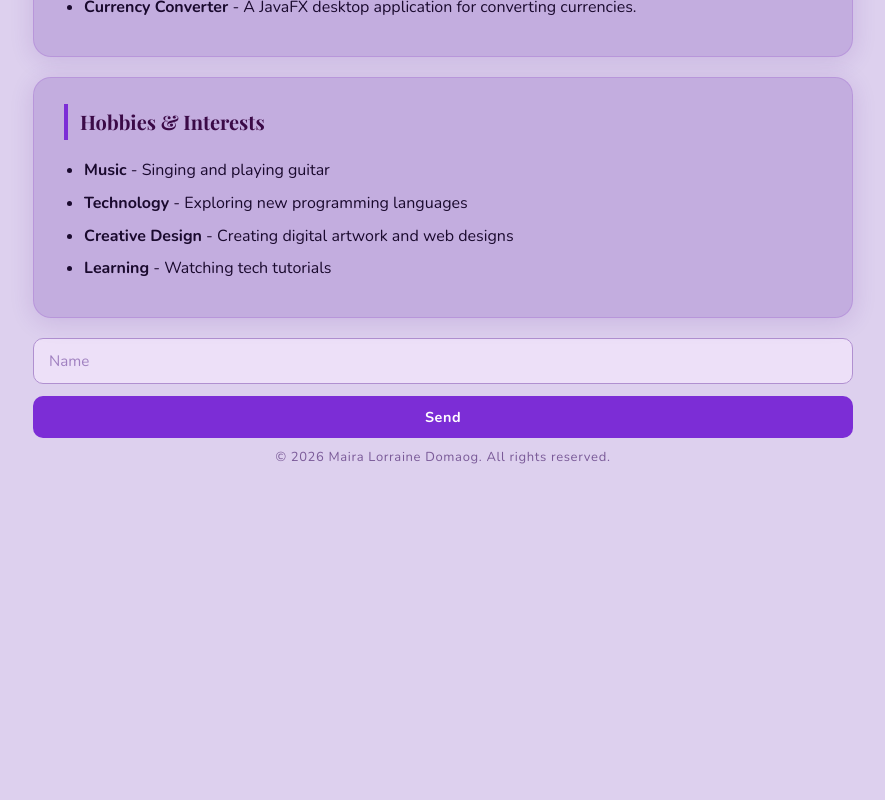
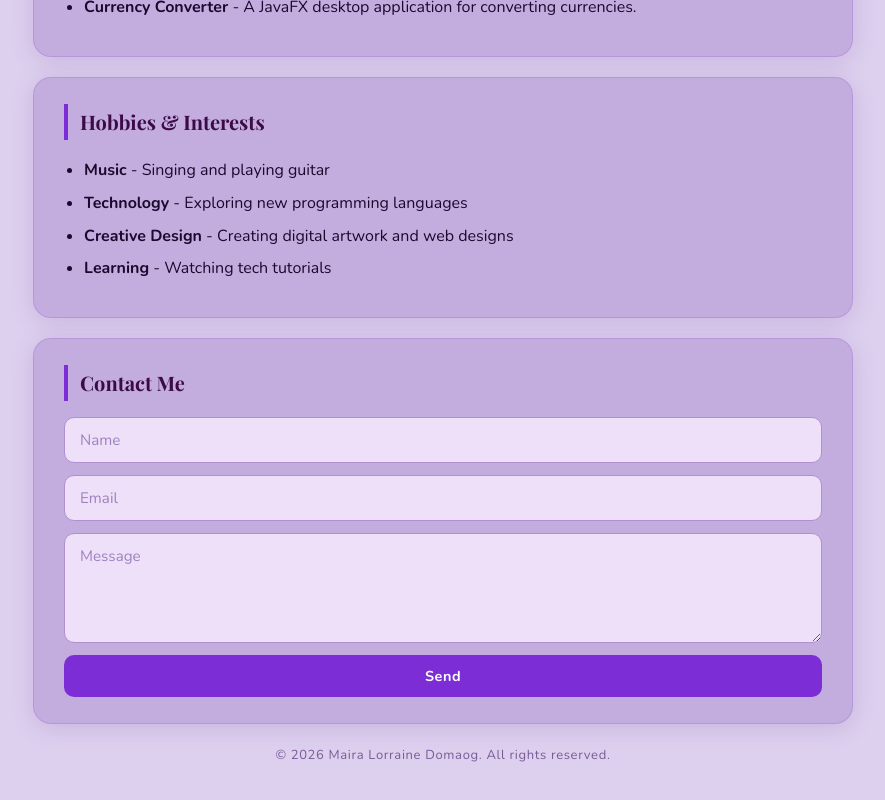
Before and after one commit to maicode10/Module-2-Lab---HTML-Structure, a React (Vite) app in the folder personal-cv-react/: page / in a window 1280 px wide. Shown: the part 1421-2221 px from the top of the page, without its empty margins (197-1082 px from the left). Before the commit the page ends 1951 px from the top, so only its background shows below. Built offline with nearby package versions, Linux system fonts and the light colour scheme; a web font is replaced by a local one.

Commit message:
WSAT-M7: Connected React to PHP API

```diff
--- a/personal-cv-react/package.json
+++ b/personal-cv-react/package.json
@@ -2,6 +2,7 @@
   "name": "personal-cv-react",
   "private": true,
   "version": "0.0.0",
+  "homepage": "https://maicode10.github.io/Module-2-Lab---HTML-Structure/",
   "type": "module",
   "scripts": {
     "dev": "vite",
--- a/personal-cv-react/src/components/Contact.jsx
+++ b/personal-cv-react/src/components/Contact.jsx
@@ -1,10 +1,19 @@
 import { useState } from "react";
+import Card from "./card";
 
 function Contact() {
   const [name, setName] = useState("");
+  const [email, setEmail] = useState("");
+  const [message, setMessage] = useState("");
 
   function handleSubmit(e) {
     e.preventDefault();
+
+    if (!name.trim() || !email.trim() || !message.trim()) {
+      alert("Please fill in all required fields.");
+      return;
+    }
+
     fetch("http://localhost/cv-api/process.php", {
       method: "POST",
       headers: {
@@ -23,15 +32,31 @@ function Contact() {
   }
 
   return (
+    <Card title="Contact Me">
       <form onSubmit={handleSubmit}>
         <input
           type="text"
+          id="name"
+          placeholder="Name"
           value={name}
           onChange={(e) => setName(e.target.value)}
-        placeholder="Name"
         />
-      <button type="submit">Send</button>
+        <input
+          type="email"
+          id="email"
+          placeholder="Email"
+          value={email}
+          onChange={(e) => setEmail(e.target.value)}
+        />
+        <textarea
+          id="message"
+          placeholder="Message"
+          value={message}
+          onChange={(e) => setMessage(e.target.value)}
+        ></textarea>
+        <button type="submit" id="submitBtn">Send</button>
       </form>
+    </Card>
   );
 }
 
```
Lines whose indentation alone changed are shown as unchanged.
